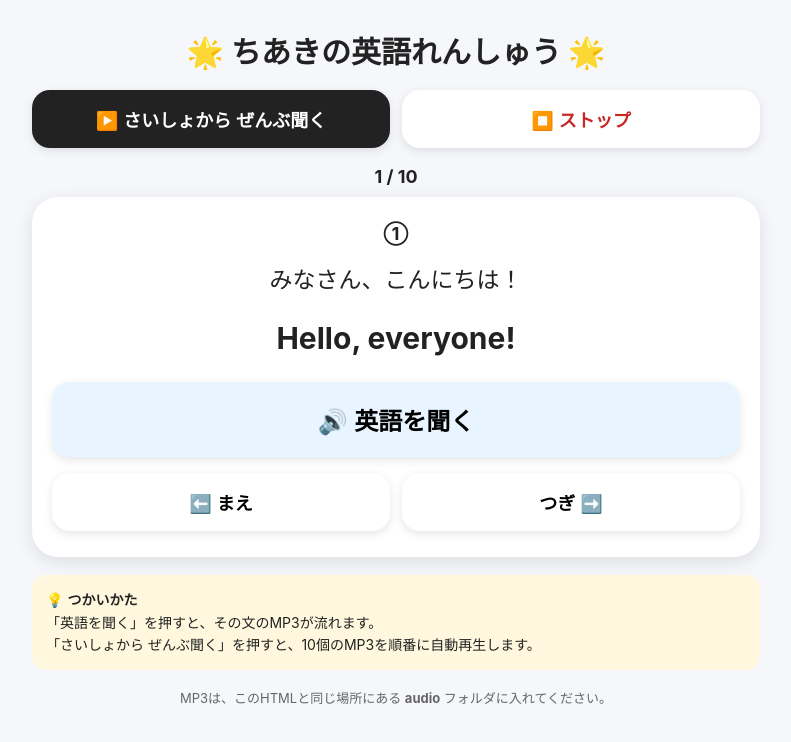
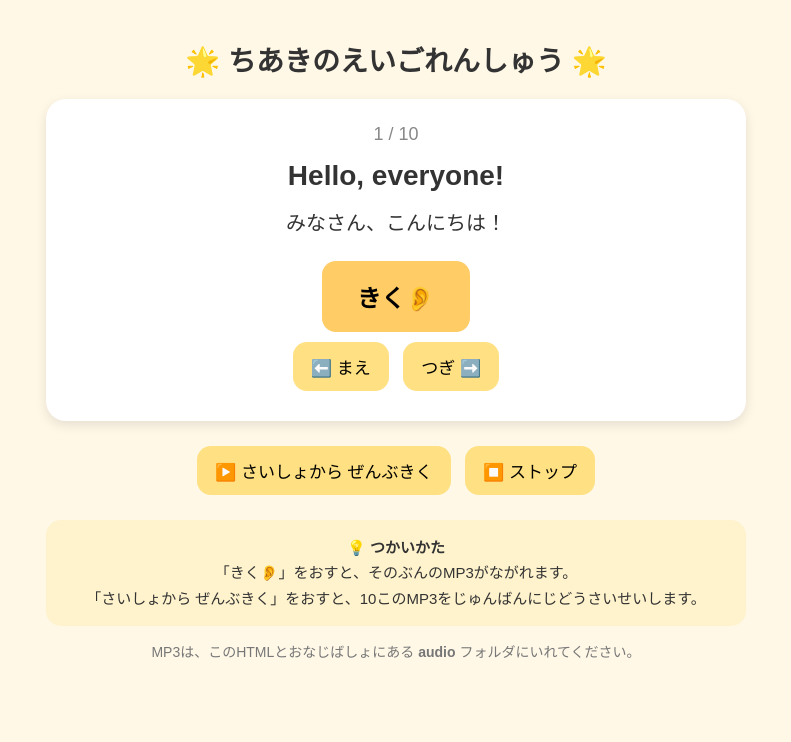
Before and after one commit to Gatederiz80/5sai-english, a plain HTML site: page index.html in a window 1280 px wide. Shown: the whole page, without its empty margins (244-1035 px from the left). Drawn offline with Linux system fonts and the light colour scheme.

Commit message:
Update index.html

```diff
--- a/index.html
+++ b/index.html
@@ -3,283 +3,245 @@
 <head>
 <meta charset="UTF-8">
 <meta name="viewport" content="width=device-width, initial-scale=1.0">
-<title>ちあきの英語れんしゅう</title>
+<title>ちあきのえいごれんしゅう</title>
 <style>
-  * { box-sizing: border-box; }
+* {
+  box-sizing: border-box;
+}
 body {
   margin: 0;
-    font-family: -apple-system, BlinkMacSystemFont, "Hiragino Kaku Gothic ProN",
-                 "Yu Gothic", Meiryo, sans-serif;
-    background: #f5f7fb;
-    color: #222;
+  padding: 20px;
+  font-family: sans-serif;
+  background: #fff8e7;
+  color: #333;
+  text-align: center;
 }
-  .wrap {
-    max-width: 760px;
-    margin: 0 auto;
-    padding: 20px 16px 40px;
+.container {
+  max-width: 700px;
+  margin: auto;
 }
 h1 {
-    text-align: center;
-    font-size: 30px;
-    margin: 8px 0 18px;
-  }
-  .top-buttons {
-    display: grid;
-    grid-template-columns: 1fr 1fr;
-    gap: 12px;
-    margin-bottom: 18px;
-  }
-  button {
-    border: 0;
-    border-radius: 18px;
-    padding: 16px 12px;
-    font-size: 18px;
-    font-weight: 700;
-    cursor: pointer;
-    background: white;
-    box-shadow: 0 3px 10px rgba(0,0,0,.10);
-  }
-  button:active { transform: scale(.98); }
-  .all { background: #222; color: white; }
-  .stop { background: #fff; color: #c62828; }
-  .progress {
-    text-align: center;
-    font-weight: 700;
-    margin: 10px 0;
-    font-size: 18px;
+  font-size: 28px;
+  margin-bottom: 20px;
 }
 .card {
   background: white;
-    border-radius: 26px;
-    padding: 26px 20px;
-    box-shadow: 0 5px 18px rgba(0,0,0,.10);
+  border-radius: 20px;
+  padding: 25px 20px;
+  margin-bottom: 20px;
+  box-shadow: 0 4px 12px rgba(0,0,0,0.1);
 }
 .number {
-    text-align: center;
   font-size: 18px;
-    font-weight: 700;
-    margin-bottom: 18px;
+  color: #888;
+  margin-bottom: 10px;
 }
-  .jp {
-    font-size: 23px;
-    line-height: 1.6;
-    text-align: center;
-    margin-bottom: 18px;
+.english {
+  font-size: 28px;
+  font-weight: bold;
+  margin: 15px 0;
 }
-  .en {
-    font-size: 30px;
-    line-height: 1.45;
-    text-align: center;
-    font-weight: 700;
-    margin-bottom: 22px;
+.japanese {
+  font-size: 20px;
+  margin: 15px 0 20px;
 }
-  .listen {
-    width: 100%;
+button {
+  border: none;
+  border-radius: 14px;
+  padding: 12px 18px;
+  margin: 5px;
+  font-size: 17px;
+  cursor: pointer;
+  background: #ffe082;
+}
+button:active {
+  transform: scale(0.97);
+}
+.main-button {
   font-size: 24px;
-    padding: 20px;
-    background: #e8f4ff;
-  }
-  .nav {
-    display: grid;
-    grid-template-columns: 1fr 1fr;
-    gap: 12px;
-    margin-top: 16px;
+  padding: 18px 35px;
+  background: #ffcc66;
+  font-weight: bold;
 }
 .hint {
-    margin-top: 18px;
-    padding: 14px;
-    background: #fff8df;
-    border-radius: 14px;
+  background: #fff3cd;
+  border-radius: 15px;
+  padding: 15px;
+  margin-top: 20px;
+  font-size: 15px;
+  line-height: 1.7;
+}
+.status {
+  margin-top: 15px;
   font-size: 14px;
-    line-height: 1.6;
-  }
-  .file-status {
-    margin-top: 18px;
-    font-size: 13px;
-    color: #666;
-    text-align: center;
-  }
-  @media (max-width: 520px) {
-    h1 { font-size: 26px; }
-    .en { font-size: 26px; }
-    .jp { font-size: 20px; }
-    .top-buttons { grid-template-columns: 1fr; }
+  color: #777;
 }
 </style>
 </head>
-
 <body>
-<div class="wrap">
-  <h1>🌟 ちあきの英語れんしゅう 🌟</h1>
-
-  <div class="top-buttons">
-    <button class="all" onclick="playAll()">▶️ さいしょから ぜんぶ聞く</button>
-    <button class="stop" onclick="stopAudio()">⏹️ ストップ</button>
-  </div>
-
-  <div class="progress" id="progress">1 / 10</div>
-
+<div class="container">
+  <h1>🌟 ちあきのえいごれんしゅう 🌟</h1>
   <div class="card">
-    <div class="number" id="number">①</div>
-    <div class="jp" id="jp">みなさん、こんにちは！</div>
-    <div class="en" id="en">Hello, everyone!</div>
-
-    <button class="listen" onclick="playCurrent()">🔊 英語を聞く</button>
-
-    <div class="nav">
-      <button onclick="prevSentence()">⬅️ まえ</button>
+    <div class="number" id="number"></div>
+    <div class="english" id="english"></div>
+    <div class="japanese" id="japanese"></div>
+    <button class="main-button" onclick="playCurrent()">
+      きく👂
+    </button>
+    <br>
+    <button onclick="previousSentence()">⬅️ まえ</button>
     <button onclick="nextSentence()">つぎ ➡️</button>
   </div>
+  <div>
+    <button onclick="playAll()">
+      ▶️ さいしょから ぜんぶきく
+    </button>
+    <button onclick="stopAll()">
+      ⏹️ ストップ
+    </button>
   </div>
-
   <div class="hint">
     💡 <b>つかいかた</b><br>
-    「英語を聞く」を押すと、その文のMP3が流れます。<br>
-    「さいしょから ぜんぶ聞く」を押すと、10個のMP3を順番に自動再生します。
+    「きく👂」をおすと、そのぶんのMP3がながれます。<br>
+    「さいしょから ぜんぶきく」をおすと、10このMP3をじゅんばんにじどうさいせいします。
   </div>
-
-  <div class="file-status">
-    MP3は、このHTMLと同じ場所にある <b>audio</b> フォルダに入れてください。
+  <div class="status">
+    MP3は、このHTMLとおなじばしょにある
+    <b>audio</b> フォルダにいれてください。
   </div>
-
-  <audio id="player" preload="auto"></audio>
 </div>
-
 <script>
-// ============================================================
-// ★ MP3ファイルはここで指定しています ★
-//
-// audio フォルダの中に、下のファイル名を「一文字も変えず」に
-// 入れてください。スペース・ピリオド・カンマ・'・! もそのままです。
-// ============================================================
-
 const sentences = [
   {
-    jp: "みなさん、こんにちは！",
-    en: "Hello, everyone!",
+    english: "Hello, everyone!",
+    japanese: "みなさん、こんにちは！",
     mp3: "01.Hello, everyone!.mp3"
   },
   {
-    jp: "わたしの名前は ちあきです。",
-    en: "My name is Chiaki.",
+    english: "My name is Chiaki.",
+    japanese: "わたしのなまえは ちあきです。",
     mp3: "02.My name is Chiaki..mp3"
   },
   {
-    jp: "わたしは5さいです。",
-    en: "I'm five years old.",
+    english: "I'm five years old.",
+    japanese: "わたしは5さいです。",
     mp3: "03.I'm five years old..mp3"
   },
   {
-    jp: "わたしは金と銀が好きです。",
-    en: "I like gold and silver.",
+    english: "I like gold and silver.",
+    japanese: "わたしはきんとぎんがすきです。",
     mp3: "04.I like gold and silver..mp3"
   },
   {
-    jp: "わたしは絵をかくことができます。",
-    en: "I can draw a picture.",
+    english: "I can draw a picture.",
+    japanese: "わたしはえをかくことができます。",
     mp3: "05.I can draw a picture..mp3"
   },
   {
-    jp: "これを見て！",
-    en: "Look at this!",
+    english: "Look at this!",
+    japanese: "これをみて！",
     mp3: "06.Look at this!.mp3"
   },
   {
-    jp: "ペンギンです。",
-    en: "It's a penguin.",
+    english: "It's a penguin.",
+    japanese: "ぺんぎんです。",
     mp3: "07.It's a penguin..mp3"
   },
   {
-    jp: "小さいです。",
-    en: "It's small.",
+    english: "It's small.",
+    japanese: "ちいさいです。",
     mp3: "08.It's small..mp3"
   },
   {
-    jp: "どんな動物が好きですか？",
-    en: "What animal do you like?",
+    english: "What animal do you like?",
+    japanese: "どんなどうぶつがすきですか？",
     mp3: "09.What animal do you like.mp3"
   },
   {
-    jp: "聞いてくれてありがとう。",
-    en: "Thank you for listening.",
+    english: "Thank you for listening.",
+    japanese: "きいてくれてありがとう。",
     mp3: "10.Thank you for listening..mp3"
   }
 ];
-
 let current = 0;
+let audio = null;
 let playingAll = false;
-
-const player = document.getElementById("player");
-
 function showSentence() {
-  const s = sentences[current];
-  document.getElementById("progress").textContent =
-    `${current + 1} / ${sentences.length}`;
   document.getElementById("number").textContent =
-    ["①","②","③","④","⑤","⑥","⑦","⑧","⑨","⑩"][current];
-  document.getElementById("jp").textContent = s.jp;
-  document.getElementById("en").textContent = s.en;
+    (current + 1) + " / " + sentences.length;
+  document.getElementById("english").textContent =
+    sentences[current].english;
+  document.getElementById("japanese").textContent =
+    sentences[current].japanese;
 }
-
 function playCurrent() {
-  playingAll = false;
-  player.src = "audio/" + encodeURIComponent(sentences[current].mp3);
-  player.play().catch(() => {
-    alert("MP3ファイルが見つからないか、再生できません。\nファイル名とaudioフォルダを確認してください。");
+  stopAudio();
+  audio = new Audio(
+    "audio/" + encodeURIComponent(sentences[current].mp3)
+  );
+  audio.play().catch(function() {
+    alert("MP3がみつかりません。audioフォルダをかくにんしてください。");
   });
 }
-
-function playAll() {
-  playingAll = true;
-  current = 0;
-  showSentence();
-  playCurrentForAll();
-}
-
-function playCurrentForAll() {
-  const filename = sentences[current].mp3;
-  player.src = "audio/" + encodeURIComponent(filename);
-  player.play().catch(() => {
-    playingAll = false;
-    alert("MP3ファイルが見つからないか、再生できません。\nファイル名とaudioフォルダを確認してください。");
-  });
-}
-
-function stopAudio() {
-  playingAll = false;
-  player.pause();
-  player.currentTime = 0;
-}
-
 function nextSentence() {
-  stopAudio();
   if (current < sentences.length - 1) {
     current++;
     showSentence();
   }
 }
-
-function prevSentence() {
-  stopAudio();
+function previousSentence() {
   if (current > 0) {
     current--;
     showSentence();
   }
 }
-
-// MP3が終わったら、通し再生中なら次の文へ
-player.addEventListener("ended", () => {
-  if (!playingAll) return;
-
-  if (current < sentences.length - 1) {
+function playAll() {
+  stopAudio();
+  current = 0;
+  playingAll = true;
+  showSentence();
+  playNextAudio();
+}
+function playNextAudio() {
+  if (!playingAll) {
+    return;
+  }
+  if (current >= sentences.length) {
+    playingAll = false;
+    current = sentences.length - 1;
+    showSentence();
+    return;
+  }
+  audio = new Audio(
+    "audio/" + encodeURIComponent(sentences[current].mp3)
+  );
+  audio.onended = function() {
     current++;
+    if (current < sentences.length) {
       showSentence();
-    playCurrentForAll();
+      playNextAudio();
     } else {
       playingAll = false;
+      current = sentences.length - 1;
+      showSentence();
     }
+  };
+  audio.play().catch(function() {
+    playingAll = false;
+    alert("MP3がみつかりません。audioフォルダをかくにんしてください。");
   });
-
+}
+function stopAudio() {
+  if (audio) {
+    audio.pause();
+    audio.currentTime = 0;
+    audio = null;
+  }
+}
+function stopAll() {
+  playingAll = false;
+  stopAudio();
+}
 showSentence();
 </script>
 </body>
```
Lines whose indentation alone changed are shown as unchanged.
